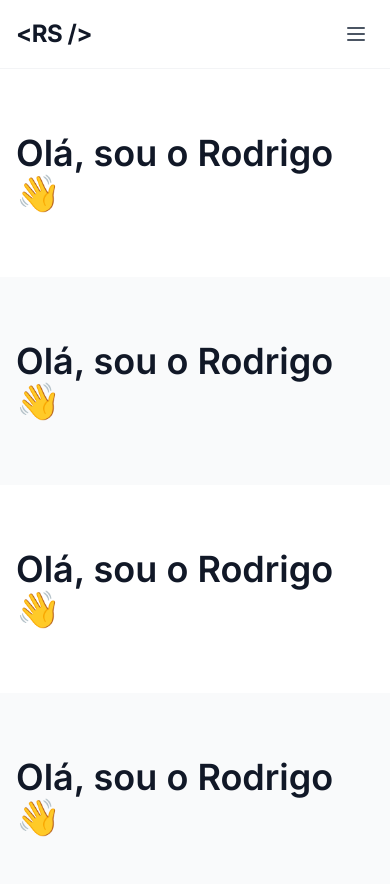
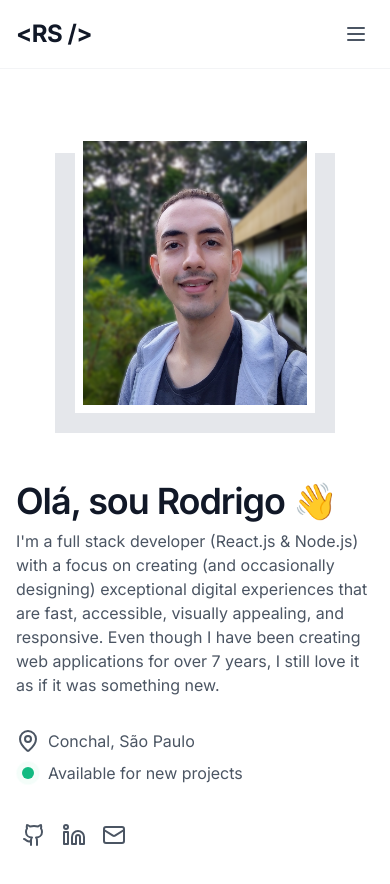
Before and after one commit to rodrigosuelli/portfolio-web, a Next.js app: page / in a window 390 px wide. Shown: the top 884 px of the page. Built offline with nearby package versions, Linux system fonts and the light colour scheme.

Commit message:
Add hero section mobile

```diff
--- /dev/null
+++ b/src/app/components/SocialIcons/SocialIcons.module.scss
@@ -0,0 +1,7 @@
+@use '../../sass/utils' as utils;
+
+.socialIcons {
+  display: flex;
+  gap: utils.pxToRem(4px);
+  align-items: center;
+}
--- /dev/null
+++ b/src/app/components/SocialIcons/SocialIcons.tsx
@@ -0,0 +1,22 @@
+'use client';
+
+import clsx from 'clsx';
+import SOCIAL_LINKS from './social-icons.constant';
+import IconButton from '../IconButton/IconButton';
+
+import styles from './SocialIcons.module.scss';
+
+export default function SocialIcons() {
+  return (
+    <div className={clsx(styles.socialIcons)}>
+      {SOCIAL_LINKS.map((socialLink, index) => (
+        <IconButton
+          key={index}
+          onClick={() => window.open(socialLink.url, '_blank')}
+        >
+          <socialLink.icon />
+        </IconButton>
+      ))}
+    </div>
+  );
+}
--- /dev/null
+++ b/src/app/components/SocialIcons/social-icons.constant.ts
@@ -0,0 +1,18 @@
+import { Github, Linkedin, Mail } from 'lucide-react';
+
+const SOCIAL_LINKS = [
+  {
+    icon: Github,
+    url: 'https://github.com/rodrigosuelli',
+  },
+  {
+    icon: Linkedin,
+    url: 'https://www.linkedin.com/in/rodrigosuelli/',
+  },
+  {
+    icon: Mail,
+    url: 'mailto:rodrigosuelli@gmail.com',
+  },
+];
+
+export default SOCIAL_LINKS;
--- a/src/app/components/Typography/Typography.module.scss
+++ b/src/app/components/Typography/Typography.module.scss
@@ -11,6 +11,7 @@
   font-size: utils.pxToRem(36px);
   line-height: utils.pxToRem(40px);
   font-weight: 600; // semi-bold
+  letter-spacing: -0.03em;
 
   @media only screen and (min-width: variables.$tablet-min-width) {
     font-size: utils.pxToRem(48px);
--- a/src/app/globals.scss
+++ b/src/app/globals.scss
@@ -25,6 +25,7 @@
   --gray-900: #111827;
   --gray-900-rgb: 17 24 39;
   --gray-950: #030712;
+  --emerald-400: #34d399;
   --emerald-500: #10b981;
 
   --header-height: #{utils.pxToRem(69px)};
@@ -60,6 +61,7 @@ body {
 body {
   font-size: utils.pxToRem(16px);
   color: var(--gray-600);
+  background-color: var(--gray-default);
 }
 
 button,
--- a/src/app/page.module.scss
+++ b/src/app/page.module.scss
@@ -9,12 +9,22 @@
 
 .section {
   display: flex;
-  font-size: 16px;
+  flex-direction: column;
+  gap: utils.pxToRem(48px);
+  font-size: utils.pxToRem(16px);
   padding: {
     top: utils.pxToRem(64px);
     bottom: utils.pxToRem(64px);
-    left: 16px;
-    right: 16px;
+    left: utils.pxToRem(16px);
+    right: utils.pxToRem(16px);
+  }
+
+  &:nth-of-type(odd) {
+    background-color: var(--gray-default);
+  }
+
+  &:nth-of-type(even) {
+    background-color: var(--gray-50);
   }
 
   @media only screen and (min-width: variables.$tablet-min-width) {
@@ -25,10 +35,102 @@
   }
 }
 
-.section:nth-of-type(odd) {
-  background-color: var(--gray-default);
+.heroImageContainer {
+  height: utils.pxToRem(300px);
+  width: utils.pxToRem(280px);
+  position: relative;
+  align-self: center;
+
+  .heroImage {
+    z-index: 1;
+    position: absolute;
+    width: utils.pxToRem(240px);
+    height: utils.pxToRem(280px);
+    border: utils.pxToRem(8px) solid var(--gray-default);
+    top: 0;
+    left: 50%;
+    transform: translateX(-50%);
+  }
+
+  .heroImageFrame {
+    position: absolute;
+    width: utils.pxToRem(280px);
+    height: utils.pxToRem(280px);
+    background-color: var(--gray-200);
+    top: utils.pxToRem(20px);
+    left: 50%;
+    transform: translateX(-50%);
+  }
 }
 
-.section:nth-of-type(even) {
-  background-color: var(--gray-50);
+.heroContent {
+  display: flex;
+  flex-direction: column;
+  gap: utils.pxToRem(32px);
+
+  .heroTextContainer {
+    display: flex;
+    flex-direction: column;
+    gap: utils.pxToRem(8px);
+
+    .handEmoji {
+      display: none;
+
+      @media only screen and (min-width: variables.$mobile-min-width) {
+        display: inline-block;
+      }
+    }
+  }
+
+  .iconDataContainer {
+    display: flex;
+    flex-direction: column;
+    gap: utils.pxToRem(8px);
+
+    .iconData {
+      display: flex;
+      align-items: center;
+      gap: utils.pxToRem(8px);
+    }
+
+    .availableIconContainer {
+      display: flex;
+      align-items: center;
+      justify-content: center;
+      width: utils.pxToRem(24px);
+      height: utils.pxToRem(24px);
+    }
+
+    .availableIconSubContainer {
+      position: relative;
+      width: utils.pxToRem(12px);
+      height: utils.pxToRem(12px);
+      display: flex;
+    }
+
+    .availableIconPing {
+      width: 100%;
+      height: 100%;
+      position: absolute;
+      animation: ping 1s cubic-bezier(0, 0, 0.2, 1) infinite;
+      background-color: var(--emerald-400);
+      opacity: 0.75;
+      border-radius: 50%;
+    }
+
+    .availableIcon {
+      width: utils.pxToRem(12px);
+      height: utils.pxToRem(12px);
+      background-color: var(--emerald-500);
+      border-radius: 50%;
+    }
+  }
 }
+
+@keyframes ping {
+  75%,
+  100% {
+    transform: scale(2);
+    opacity: 0;
+  }
+}
--- a/src/app/page.tsx
+++ b/src/app/page.tsx
@@ -1,5 +1,9 @@
+import Image from 'next/image';
 import clsx from 'clsx';
+import { MapPin } from 'lucide-react';
+import rodrigoHeadshot from '@/../public/images/rodrigo-headshot.png';
 import Typography from './components/Typography/Typography';
+import SocialIcons from './components/SocialIcons/SocialIcons';
 
 import styles from './page.module.scss';
 
@@ -7,16 +11,49 @@ export default function Home() {
   return (
     <main className={clsx(styles.main)}>
       <section className={clsx(styles.section)}>
-        <Typography variant="heading1">Olá, sou o Rodrigo 👋</Typography>
-      </section>
-      <section className={clsx(styles.section)}>
-        <Typography variant="heading1">Olá, sou o Rodrigo 👋</Typography>
-      </section>
-      <section className={clsx(styles.section)}>
-        <Typography variant="heading1">Olá, sou o Rodrigo 👋</Typography>
-      </section>
-      <section className={clsx(styles.section)}>
-        <Typography variant="heading1">Olá, sou o Rodrigo 👋</Typography>
+        <div className={clsx(styles.heroImageContainer)}>
+          <Image
+            priority
+            src={rodrigoHeadshot}
+            alt="Retrato do Rodrigo"
+            className={clsx(styles.heroImage)}
+          />
+          <div className={clsx(styles.heroImageFrame)} />
+        </div>
+        <div className={clsx(styles.heroContent)}>
+          <div className={clsx(styles.heroTextContainer)}>
+            <Typography variant="heading1">
+              Olá, sou Rodrigo{' '}
+              <span className={clsx(styles.handEmoji)}>👋</span>
+            </Typography>
+            <Typography variant="body2">
+              I&apos;m a full stack developer (React.js & Node.js) with a focus
+              on creating (and occasionally designing) exceptional digital
+              experiences that are fast, accessible, visually appealing, and
+              responsive. Even though I have been creating web applications for
+              over 7 years, I still love it as if it was something new.
+            </Typography>
+          </div>
+          <div className={clsx(styles.iconDataContainer)}>
+            <div className={clsx(styles.iconData)}>
+              <MapPin />
+              <Typography variant="body2">Conchal, São Paulo</Typography>
+            </div>
+            <div className={clsx(styles.iconData)}>
+              <div className={clsx(styles.availableIconContainer)}>
+                <div className={clsx(styles.availableIconSubContainer)}>
+                  <div className={clsx(styles.availableIconPing)} />
+                  <div className={clsx(styles.availableIcon)} />
+                </div>
+              </div>
+              <Typography variant="body2">
+                Available for new projects
+              </Typography>
+            </div>
+          </div>
+
+          <SocialIcons />
+        </div>
       </section>
     </main>
   );
--- a/src/app/sass/_variables.scss
+++ b/src/app/sass/_variables.scss
@@ -1,4 +1,5 @@
 @use './_utils.scss' as utils;
 
+$mobile-min-width: utils.pxToEm(360px);
 $tablet-min-width: utils.pxToEm(768px);
 $desktop-min-width: utils.pxToEm(1024px);
```
Also changed, not shown: public/images/rodrigo-headshot.png (added), 1 other file (tests, documents, lock files or other folders).
